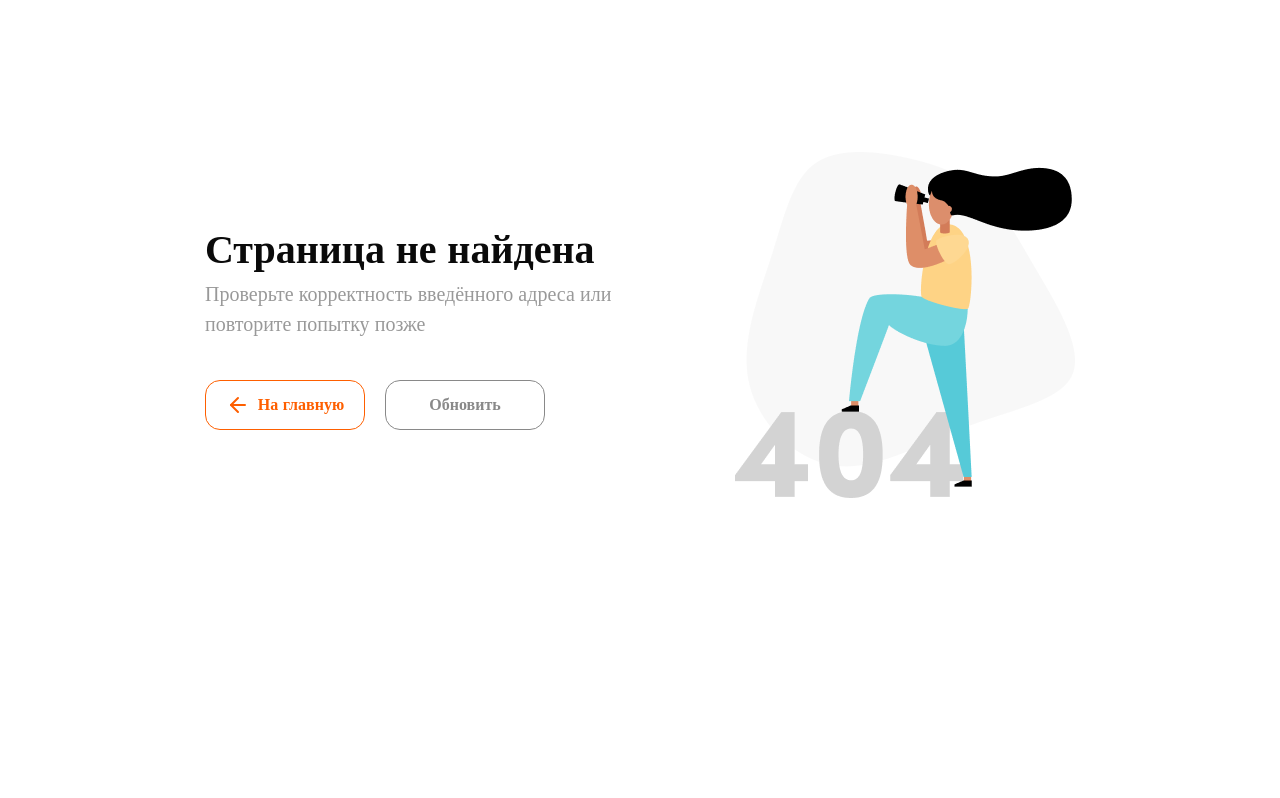
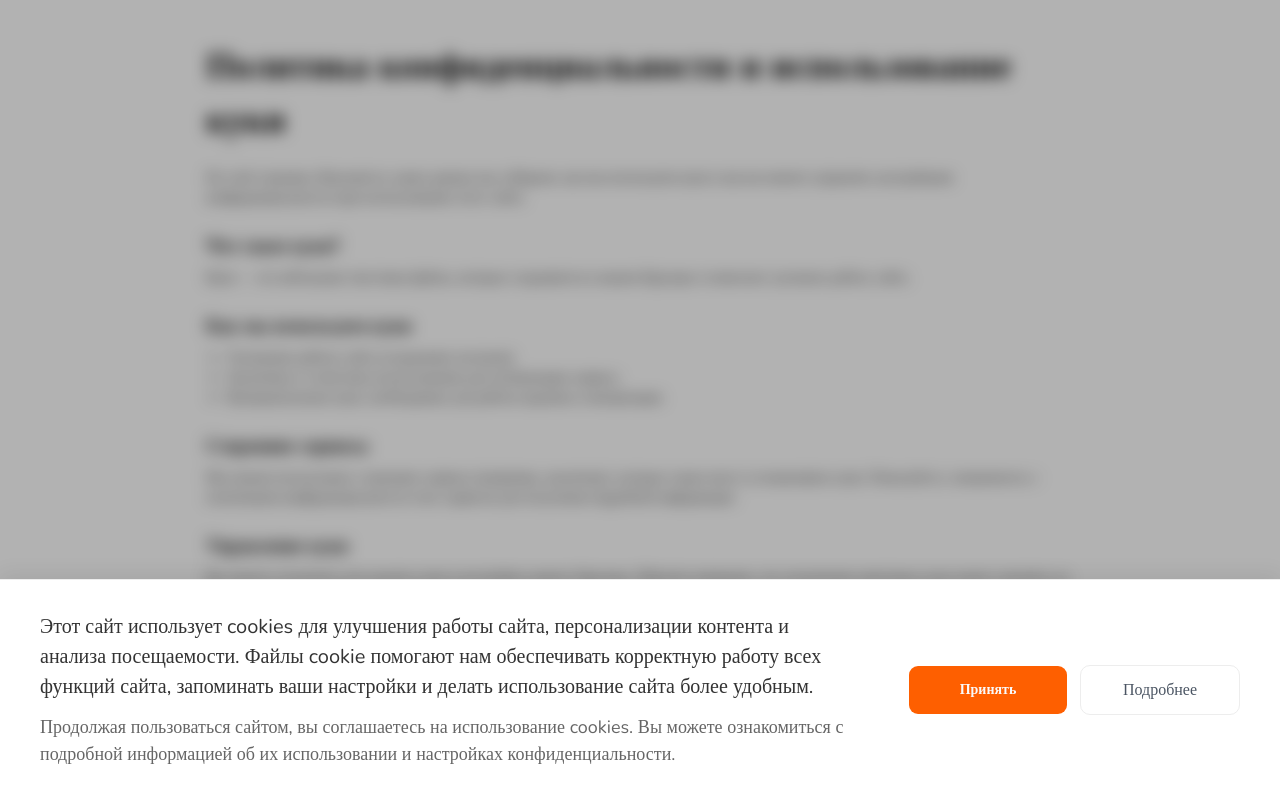
Before and after one commit to Maksimka2280/next-pizza, a Next.js app: page /privacy in a window 1280 px wide. Before the commit this address had no page. Shown: the top 798 px of the page. Built offline with nearby package versions, Linux system fonts and the light colour scheme.

Commit message:
feat:(cookies): add modalwindow cookies and page about privat policy

```diff
--- a/shared/components/main-page/main-filters/main-filters.tsx
+++ b/shared/components/main-page/main-filters/main-filters.tsx
@@ -98,7 +98,7 @@ export default function MainFilters() {
             />
             <span>Тонкое</span>
           </label>
-          <Button onClick={applyFilters} className={'h-[50px] rounded-[18px] mt-[35px]'}>Применить</Button>
+          <Button onClick={applyFilters} className={'h-[50px] rounded-[18px] mt-[35px] font-bold'}>Применить</Button>
         </div>
       </div>
     </div>
--- /dev/null
+++ b/shared/components/shared/CookieConsent.tsx
@@ -0,0 +1,90 @@
+'use client'
+
+import { useEffect, useState } from 'react';
+import { Button } from '../ui/button';
+
+export default function CookieConsent() {
+  const [visible, setVisible] = useState(false);
+  const [entered, setEntered] = useState(false);
+
+  useEffect(() => {
+    try {
+      const accepted = localStorage.getItem('cookiesAccepted') === 'true';
+      if (!accepted) {
+        setVisible(true);
+        setTimeout(() => setEntered(true), 20);
+      }
+    } catch (e) {
+    }
+  }, []);
+
+  function accept() {
+    setEntered(false);
+    setTimeout(() => {
+      try {
+        localStorage.setItem('cookiesAccepted', 'true');
+      } catch (e) {
+      }
+      setVisible(false);
+    }, 250);
+  }
+
+  if (!visible) return null;
+
+  return (
+    <>
+      <div
+        aria-hidden={!entered}
+        className={`fixed inset-0 bg-black/30 backdrop-blur-sm z-50 transition-opacity duration-200 ${entered ? 'opacity-100' : 'opacity-0 pointer-events-none'
+          }`}
+      />
+
+      <div
+        role="dialog"
+        aria-label="Cookie consent"
+        className={`fixed bottom-0 left-0 right-0 z-50 transition-transform duration-250 ease-out ${entered ? 'translate-y-0' : 'translate-y-8'
+          } w-full bg-white border-t border-[#EDEDED] shadow-[0_-4px_20px_rgba(0,0,0,0.08)]`}
+      >
+        <div className="max-w-[1400px] mx-auto px-6 md:px-10 py-6 md:py-8">
+
+          <div className="flex flex-col lg:flex-row lg:items-center gap-6 lg:gap-12">
+
+            <div className="flex-1">
+              <p className="text-[18px] md:text-[20px] leading-[1.5] text-[#333333] max-w-[1000px]">
+                Этот сайт использует cookies для улучшения работы сайта,
+                персонализации контента и анализа посещаемости. Файлы cookie
+                помогают нам обеспечивать корректную работу всех функций сайта,
+                запоминать ваши настройки и делать использование сайта более
+                удобным.
+              </p>
+
+              <p className="mt-3 text-[16px] md:text-[18px] leading-[1.5] text-[#666666] max-w-[1000px]">
+                Продолжая пользоваться сайтом, вы соглашаетесь на использование
+                cookies. Вы можете ознакомиться с подробной информацией об их
+                использовании и настройках конфиденциальности.
+              </p>
+            </div>
+
+            <div className="flex flex-col sm:flex-row lg:flex-col xl:flex-row gap-3 shrink-0">
+              <Button
+                onClick={accept}
+                aria-label="Принять куки"
+                className="w-full sm:w-[160px] h-[50px] font-bold"
+              >
+                Принять
+              </Button>
+
+              <a
+                href="/privacy"
+                className="w-full sm:w-[160px] h-[50px] flex items-center justify-center text-[16px] rounded-lg border border-[#EDEDED] text-[#4B5563] hover:bg-[#F8F8F8] transition-colors"
+              >
+                Подробнее
+              </a>
+            </div>
+
+          </div>
+        </div>
+      </div>
+    </>
+  );
+}
--- a/src/app/(root)/page.tsx
+++ b/src/app/(root)/page.tsx
@@ -10,13 +10,16 @@ export default function Dashboard() {
   return (
     <main className="w-full flex justify-center">
       <div className="w-full max-w-[1440px] py-[40px]">
-        <h1 className="text-[36px] font-black pb-[20px]">
+        <div >
+           <h1 className="text-[36px] font-black pb-[20px]">
           Все пиццы
         </h1>
 
         <Suspense>
           <PizzaPick />
         </Suspense>
+        </div>
+
 
         <div className="mt-[35px] grid grid-cols-[280px_minmax(0,1fr)] gap-[50px]">
           <div className="w-full">
--- a/src/app/layout.tsx
+++ b/src/app/layout.tsx
@@ -1,6 +1,7 @@
 import type { Metadata } from "next";
 import { Geist, Geist_Mono, Nunito } from "next/font/google";
 import "./globals.css";
+import CookieConsent from "../../shared/components/shared/CookieConsent";
 
 const geistSans = Geist({
     variable: "--font-geist-sans",
@@ -30,6 +31,7 @@ export default function DashboardLayout({
                 className={`${geistSans.variable} ${geistMono.variable} ${nunito.variable} antialiased`}
             >
                 {children}
+                <CookieConsent />
             </body>
         </html>
     );
--- /dev/null
+++ b/src/app/privacy/page.tsx
@@ -0,0 +1,69 @@
+'use client'
+
+import Link from 'next/link'
+
+
+export default function PrivacyPage() {
+  return (
+    <main className="w-full flex justify-center">
+      <div className="w-full max-w-[900px] py-[40px] px-4">
+        <h1 className="text-[36px] font-black pb-[20px]">Политика конфиденциальности и использование куки</h1>
+
+        <section className="mb-6">
+          <p className="text-sm text-[#333]">
+            На этой странице объясняется, какие данные мы собираем, как мы используем куки и как вы
+            можете управлять настройками конфиденциальности при использовании этого сайта.
+          </p>
+        </section>
+
+        <section className="mb-6">
+          <h2 className="text-lg font-semibold mb-2">Что такое куки?</h2>
+          <p className="text-sm text-[#333]">Куки — это небольшие текстовые файлы, которые сохраняются в вашем браузере и помогают улучшать работу сайта.</p>
+        </section>
+
+        <section className="mb-6">
+          <h2 className="text-lg font-semibold mb-2">Как мы используем куки</h2>
+          <ul className="list-disc pl-5 text-sm text-[#333]">
+            <li>Улучшение работы сайта (сохранение настроек).</li>
+            <li>Аналитика и статистика использования для оптимизации сервиса.</li>
+            <li>Функциональные куки, необходимые для работы корзины и авторизации.</li>
+          </ul>
+        </section>
+
+        <section className="mb-6">
+          <h2 className="text-lg font-semibold mb-2">Сторонние сервисы</h2>
+          <p className="text-sm text-[#333]">Мы можем использовать сторонние сервисы (например, аналитику), которые также могут устанавливать куки. Пожалуйста, ознакомьтесь с политиками конфиденциальности этих сервисов для получения подробной информации.</p>
+        </section>
+
+        <section className="mb-6">
+          <h2 className="text-lg font-semibold mb-2">Управление куки</h2>
+          <p className="text-sm text-[#333]">Вы можете отключить или удалить куки в настройках вашего браузера. Обратите внимание, что отключение некоторых куки может повлиять на функциональность сайта.</p>
+        </section>
+
+        <section className="mb-6">
+          <h2 className="text-lg font-semibold mb-2">Сбор и использование данных</h2>
+          <p className="text-sm text-[#333]">Мы используем собранные данные исключительно для предоставления и улучшения сервисов, обработки заказов и аналитики. Мы не передаём ваши персональные данные третьим лицам без вашего согласия, если иное не предусмотрено законом.</p>
+        </section>
+
+        <section className="mb-6">
+          <h2 className="text-lg font-semibold mb-2">Безопасность</h2>
+          <p className="text-sm text-[#333]">Мы принимаем разумные технические и организационные меры для защиты данных. Однако полная безопасность в интернете не может быть гарантирована.</p>
+        </section>
+
+        <section className="mb-6">
+          <h2 className="text-lg font-semibold mb-2">Изменения в политике</h2>
+          <p className="text-sm text-[#333]">Мы можем периодически обновлять эту страницу. Рекомендуем периодически проверять актуальные условия.</p>
+        </section>
+
+        <section className="mb-6">
+          <h2 className="text-lg font-semibold mb-2">Контакты</h2>
+          <p className="text-sm text-[#333]">Если у вас есть вопросы по политике конфиденциальности, свяжитесь с нами через контактную форму на сайте или отправьте письмо на support@yourdomain.com.</p>
+        </section>
+
+        <div className="mt-6">
+          <Link href="/" className="text-sm text-[#FE5F00] font-medium">Вернуться на главную</Link>
+        </div>
+      </div>
+    </main>
+  )
+}
```
